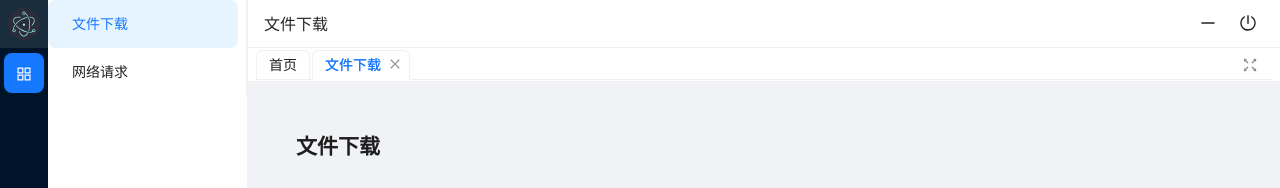
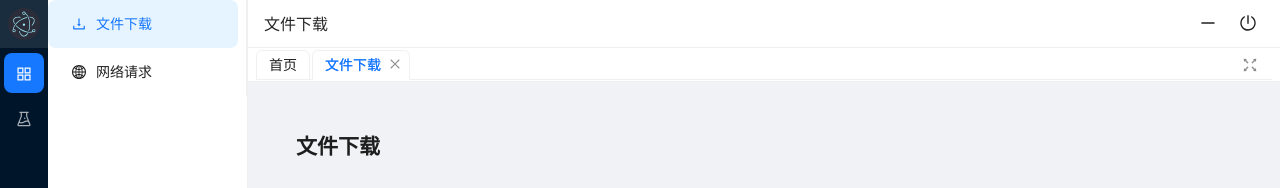
Before and after one commit to xuanbingBank/Secondary-screen-center, a Vue app: page /#/feature/download in a window 1280 px wide. Shown: the top 188 px of the page. Built offline with nearby package versions, Linux system fonts and the light colour scheme.

Commit message:
给当前页面添加图标

```diff
--- a/src/renderer/router/router-map.ts
+++ b/src/renderer/router/router-map.ts
@@ -3,7 +3,14 @@ import {
   HomeOutlined,
   AppstoreOutlined,
   SettingOutlined,
+  ExperimentOutlined,
+  DownloadOutlined,
+  GlobalOutlined,
+  FileSearchOutlined,
+  BugOutlined,
+  AppstoreAddOutlined
 } from '@ant-design/icons-vue';
+import { tourStepInfo } from "ant-design-vue/es/vc-tour";
 
 const routeMap: Array<RouteRecordRaw> = [
   {
@@ -25,13 +32,19 @@ const routeMap: Array<RouteRecordRaw> = [
         path: "download",
         name: "download",
         component: () => import("../views/feature/download.vue"),
-        meta: { title: "文件下载" }
+        meta: {
+          title: "文件下载",
+          icon: DownloadOutlined
+        }
       },
       {
         path: "request",
         name: "request",
         component: () => import("../views/feature/request.vue"),
-        meta: { title: "网络请求" }
+        meta: {
+          title: "网络请求",
+          icon: GlobalOutlined
+        }
       }
     ]
   },
@@ -48,16 +61,44 @@ const routeMap: Array<RouteRecordRaw> = [
     redirect: "/tools/md5",
     children: [
       {
-        path: "md5",
+        path: "/md5",
         name: "md5",
         component: () => import("../views/tools/md5.vue"),
-        meta: { title: "文件MD5" }
+        meta: {
+          title: "文件MD5",
+          icon: FileSearchOutlined
+        }
       },
       {
-        path: "debug",
+        path: "/debug",
         name: "debug",
         component: () => import("../views/tools/debug.vue"),
-        meta: { title: "调试工具" }
+        meta: {
+          title: "调试工具",
+          icon: BugOutlined
+        }
+      }
+    ]
+  },
+  {
+    path: "/example",
+    name: "example",
+    component: () => import("../views/primary.vue"),
+    meta: {
+      title: "示例",
+      icon: ExperimentOutlined,
+      primary: true
+    },
+    redirect: "/example/components-overview",
+    children: [
+      {
+        path: "components-overview",
+        name: "components-overview",
+        meta: {
+          title: "组件总览",
+          icon: AppstoreAddOutlined
+        },
+        component: () => import("../views/example/ant-design-vue/components-overview.vue"),
       }
     ]
   }
```
